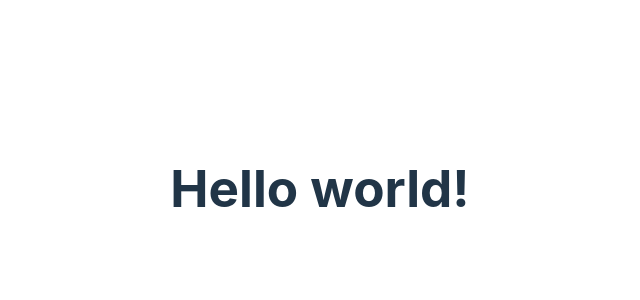
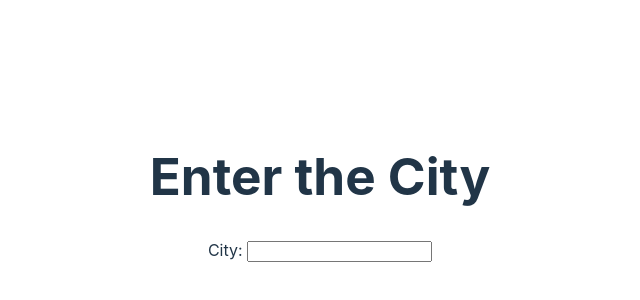
Before and after one commit to sreyesg/controlled-forms-in-react, a React (Vite) app: page / in a window 1280 px wide. Shown: the part 212-512 px from the top of the page, without its empty margins (320-960 px from the left). Built offline with nearby package versions, Linux system fonts and the light colour scheme.

Commit message:
Define a controlled input: state, handleChange function, and value tied to state

```diff
--- a/src/App.jsx
+++ b/src/App.jsx
@@ -1,10 +1,27 @@
 // src/App.jsx
 
 import './App.css'
+import { useState } from 'react';
 
 const App = () => {
+
+  const [cityInput, setCityInput] = useState('')
+
+  const handleChange =(event) => {
+    setCityInput(event.target.value)
+  }
   return (
-    <h1>Hello world!</h1>
+    <>
+      <h1>Enter the City</h1>
+      <label htmlFor="cityInput">City: </label>
+      <input
+        type="text"
+        name="cityInput"
+        id="cityInput"
+        value={cityInput}
+        onChange={handleChange}
+      />
+    </>
   );
 };
 
```
